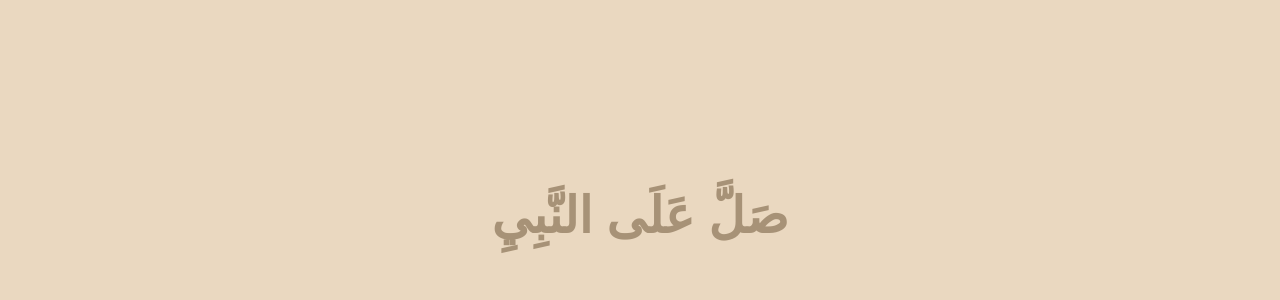
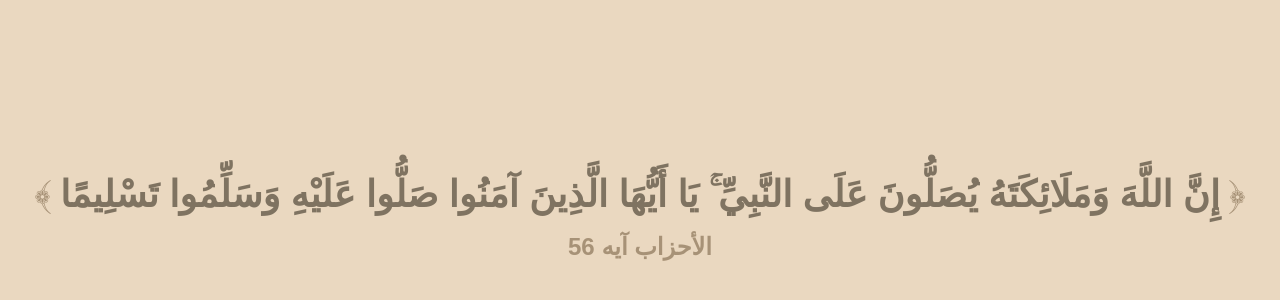
Before and after one commit to Cl0udyHi/a, a plain HTML site: page index.html in a window 1280 px wide. Shown: the part 184-484 px from the top of the page. Drawn offline with Linux system fonts and the light colour scheme.

Commit message:
waa
updated CSS and make it in its own file

```diff
--- a/index.html
+++ b/index.html
@@ -1,29 +1,23 @@
 <!DOCTYPE html>
 <html lang="en">
-<head>
-    <meta charset="UTF-8">
-    <meta name="viewport" content="width=device-width, initial-scale=1.0">
+  <head>
+    <meta charset="UTF-8" />
+    <meta name="viewport" content="width=device-width, initial-scale=1.0" />
+    <link rel="stylesheet" href="style.css" />
     <title>صل على النبي</title>
-    <style>
-        body {
-            background-color: #EAD8C0;
-            margin: 0;
-            padding: 0;
-            display: flex;
-            justify-content: center;
-            align-items: center;
-            height: 100vh;
-        }
+  </head>
+  <body>
+    <div class="hero">
+      <div class="ayah">
+        <span>﴾</span>
+        <h1>
+          إِنَّ اللَّهَ وَمَلَائِكَتَهُ يُصَلُّونَ عَلَى النَّبِيِّ ۚ يَا
+          أَيُّهَا الَّذِينَ آمَنُوا صَلُّوا عَلَيْهِ وَسَلِّمُوا تَسْلِيمًا
+        </h1>
+        <span>﴿</span>
+      </div>
 
-        h1 {
-            color: #A79277;
-            font-family: Arial, sans-serif;
-            font-size: 50px;
-            text-align: center;
-        }
-    </style>
-</head>
-<body>
-    <h1>صَلَّ عَلَى النَّبِيِ</h1>
-</body>
+      <h3>الأحزاب آيه 56</h3>
+    </div>
+  </body>
 </html>
--- /dev/null
+++ b/style.css
@@ -0,0 +1,83 @@
+* {
+  margin: 0;
+  padding: 0;
+
+  box-sizing: border-box;
+}
+
+body {
+  background-color: #ead8c0;
+  display: flex;
+  justify-content: center;
+  align-items: center;
+  height: 100vh;
+}
+
+.hero {
+  width: 100%;
+
+  display: flex;
+  flex-direction: column;
+
+  padding-inline: 1.5em;
+
+  gap: 1em;
+
+  justify-content: center;
+  align-items: center;
+}
+
+.hero .ayah {
+  display: flex;
+  flex-direction: row;
+
+  justify-content: center;
+  align-items: center;
+
+  gap: 0.5em;
+}
+
+.hero .ayah > h1 {
+  color: #7f7361;
+  font-family: Arial, sans-serif;
+  font-size: 2.3em;
+  text-align: center;
+}
+
+.hero .ayah > span {
+  color: #a79277;
+  font-family: Arial, sans-serif;
+  font-size: 2.5em;
+  text-align: center;
+}
+
+.hero > h3 {
+  color: #a79277;
+  font-family: Arial, sans-serif;
+  font-size: 1.5em;
+  text-align: center;
+}
+
+/* Adjust font size for smaller screens */
+@media only screen and (max-width: 600px) {
+  .hero .ayah > h1,
+  .hero .ayah > span {
+    font-size: 1.5em;
+  }
+
+  .hero > h3 {
+    font-size: 1em;
+  }
+}
+
+/* Adjust font size for even smaller screens */
+@media only screen and (max-width: 400px) {
+  .hero .ayah > h1,
+  .hero .ayah > span {
+    font-size: 1.5em;
+  }
+
+  .hero > h3 {
+    font-size: 1em;
+  }
+}
```
